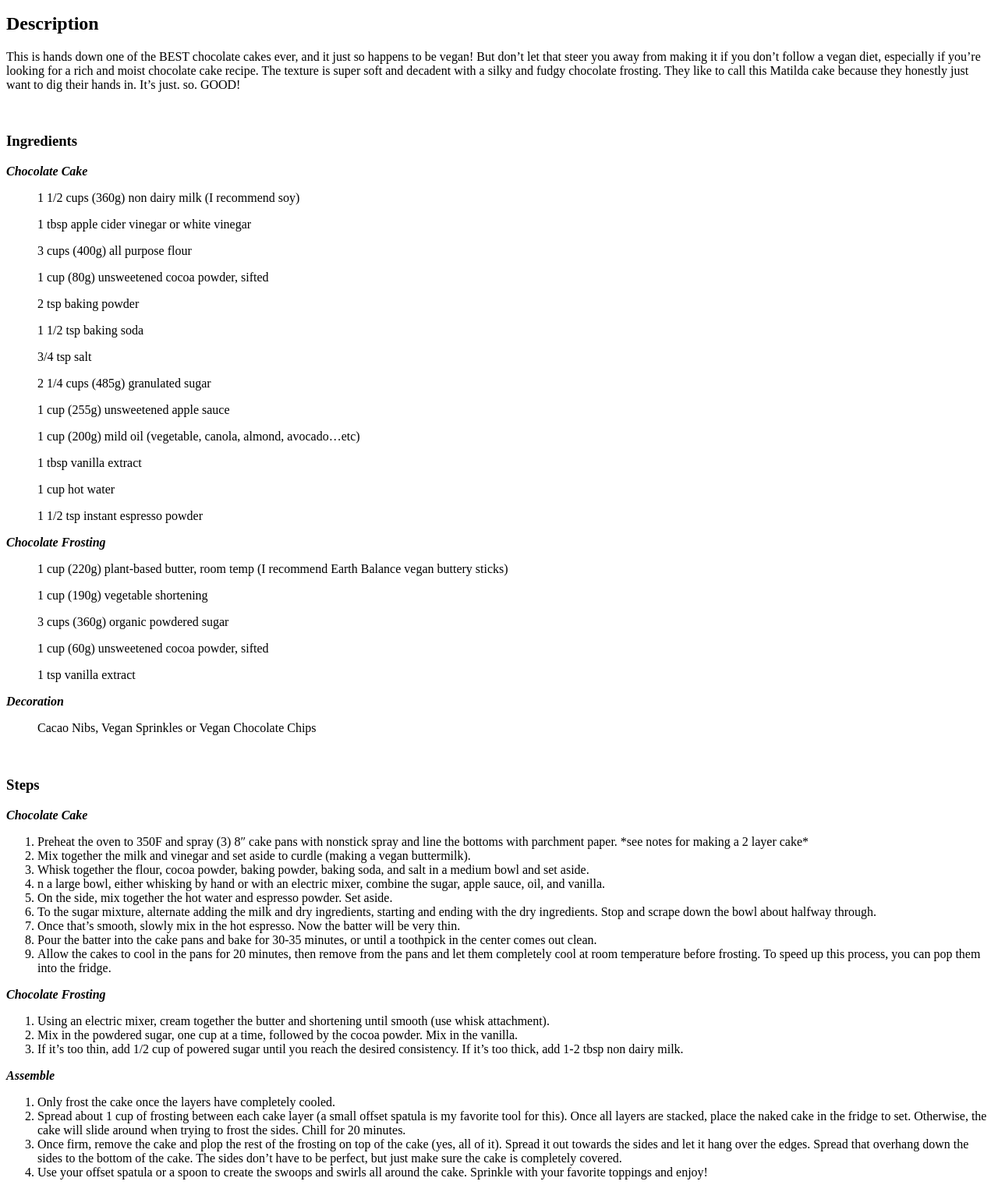
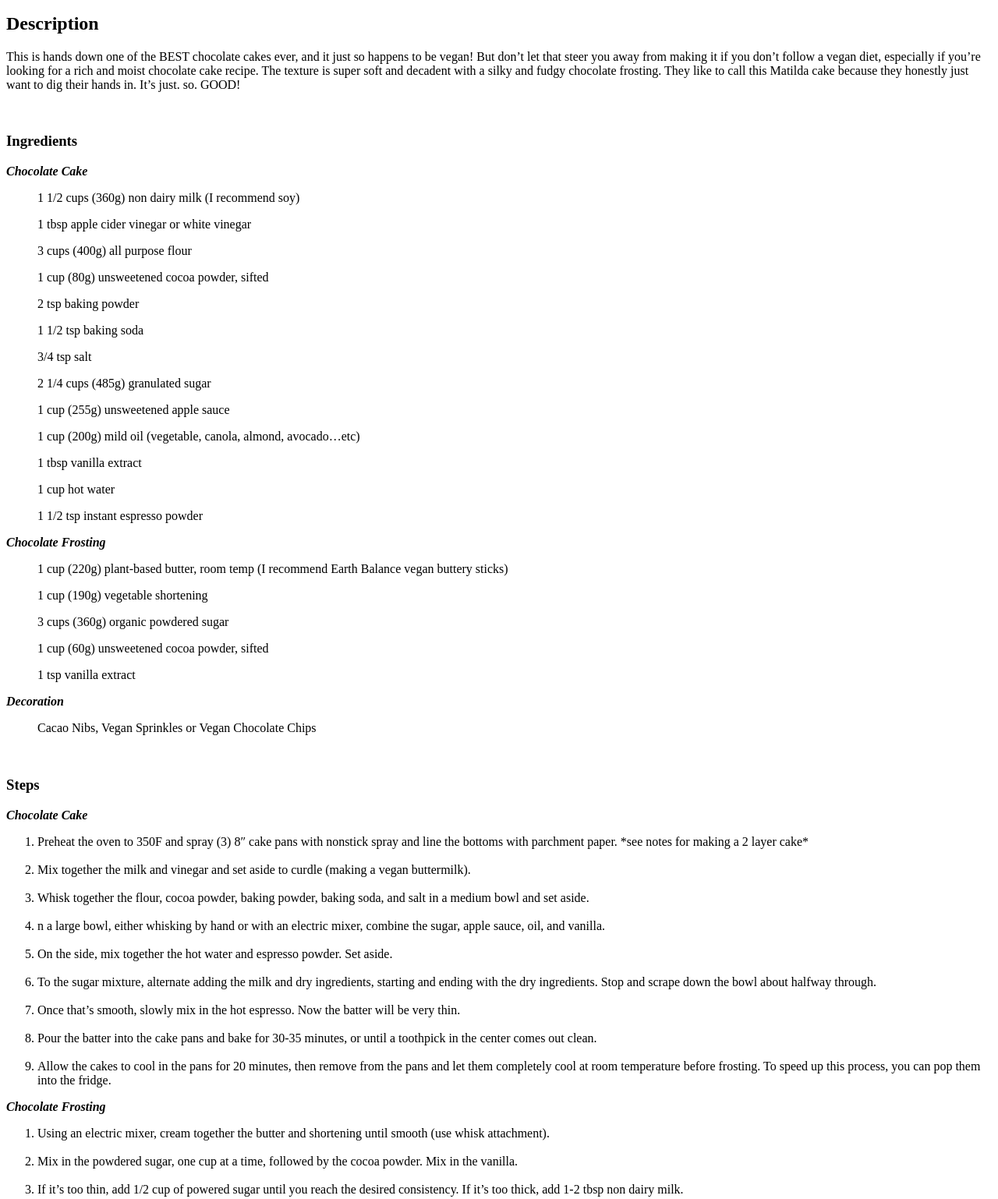
Before and after one commit to codeNinja27/odin-recipes, a plain HTML site: page recipes/chocolate_cake.html in a window 1280 px wide. Shown: the part 101-1639 px from the top of the page at 78% size. Drawn offline with Linux system fonts and the light colour scheme.

Commit message:
added sushi.html and edited asthetic stuff in vegan_shake.html and chocalate_cake.html

```diff
--- a/recipes/chocolate_cake.html
+++ b/recipes/chocolate_cake.html
@@ -35,7 +35,7 @@
     <b><i>Chocolate Frosting</i></b>
     <ul>1 cup (220g) plant-based butter, room temp (I recommend Earth Balance vegan buttery sticks)</ul>
     <ul>1 cup (190g) vegetable shortening</ul>
-    <ul>3 cups (360g) organic powdered sugar </ul>
+    <ul>3 cups (360g) organic powdered sugar</ul>
     <ul>1 cup (60g) unsweetened cocoa powder, sifted</ul>
     <ul>1 tsp vanilla extract</ul>
 
@@ -46,27 +46,27 @@
 
     <b><i>Chocolate Cake</i></b>
     <ol>
-        <li>Preheat the oven to 350F and spray (3) 8″ cake pans with nonstick spray and line the bottoms with parchment paper. *see notes for making a 2 layer cake*</li>
-        <li>Mix together the milk and vinegar and set aside to curdle (making a vegan buttermilk).</li>
-        <li>Whisk together the flour, cocoa powder, baking powder, baking soda, and salt in a medium bowl and set aside.</li>
-        <li>n a large bowl, either whisking by hand or with an electric mixer, combine the sugar, apple sauce, oil, and vanilla.</li>
-        <li>On the side, mix together the hot water and espresso powder. Set aside.</li>
-        <li>To the sugar mixture, alternate adding the milk and dry ingredients, starting and ending with the dry ingredients. Stop and scrape down the bowl about halfway through.</li>
-        <li>Once that’s smooth, slowly mix in the hot espresso. Now the batter will be very thin.</li>
-        <li>Pour the batter into the cake pans and bake for 30-35 minutes, or until a toothpick in the center comes out clean. </li>
+        <li>Preheat the oven to 350F and spray (3) 8″ cake pans with nonstick spray and line the bottoms with parchment paper. *see notes for making a 2 layer cake*</li><br>
+        <li>Mix together the milk and vinegar and set aside to curdle (making a vegan buttermilk).</li><br>
+        <li>Whisk together the flour, cocoa powder, baking powder, baking soda, and salt in a medium bowl and set aside.</li><br>
+        <li>n a large bowl, either whisking by hand or with an electric mixer, combine the sugar, apple sauce, oil, and vanilla.</li><br>
+        <li>On the side, mix together the hot water and espresso powder. Set aside.</li><br>
+        <li>To the sugar mixture, alternate adding the milk and dry ingredients, starting and ending with the dry ingredients. Stop and scrape down the bowl about halfway through.</li><br>
+        <li>Once that’s smooth, slowly mix in the hot espresso. Now the batter will be very thin.</li><br>
+        <li>Pour the batter into the cake pans and bake for 30-35 minutes, or until a toothpick in the center comes out clean. </li><br>
         <li>Allow the cakes to cool in the pans for 20 minutes, then remove from the pans and let them completely cool at room temperature before frosting. To speed up this process, you can pop them into the fridge. </li>
     </ol>
     <b><i>Chocolate Frosting</i></b>
     <ol>
-        <li>Using an electric mixer, cream together the butter and shortening until smooth (use whisk attachment).</li>
-        <li>Mix in the powdered sugar, one cup at a time, followed by the cocoa powder. Mix in the vanilla.</li>
+        <li>Using an electric mixer, cream together the butter and shortening until smooth (use whisk attachment).</li><br>
+        <li>Mix in the powdered sugar, one cup at a time, followed by the cocoa powder. Mix in the vanilla.</li><br>
         <li>If it’s too thin, add 1/2 cup of powered sugar until you reach the desired consistency. If it’s too thick, add 1-2 tbsp non dairy milk.</li>
     </ol>
     <b><i>Assemble</i></b>
     <ol>
-        <li>Only frost the cake once the layers have completely cooled.</li>
-        <li>Spread about 1 cup of frosting between each cake layer (a small offset spatula is my favorite tool for this). Once all layers are stacked, place the naked cake in the fridge to set. Otherwise, the cake will slide around when trying to frost the sides. Chill for 20 minutes.</li>
-        <li>Once firm, remove the cake and plop the rest of the frosting on top of the cake (yes, all of it). Spread it out towards the sides and let it hang over the edges. Spread that overhang down the sides to the bottom of the cake. The sides don’t have to be perfect, but just make sure the cake is completely covered.</li>
+        <li>Only frost the cake once the layers have completely cooled.</li><br>
+        <li>Spread about 1 cup of frosting between each cake layer (a small offset spatula is my favorite tool for this). Once all layers are stacked, place the naked cake in the fridge to set. Otherwise, the cake will slide around when trying to frost the sides. Chill for 20 minutes.</li><br>
+        <li>Once firm, remove the cake and plop the rest of the frosting on top of the cake (yes, all of it). Spread it out towards the sides and let it hang over the edges. Spread that overhang down the sides to the bottom of the cake. The sides don’t have to be perfect, but just make sure the cake is completely covered.</li><br>
         <li>Use your offset spatula or a spoon to create the swoops and swirls all around the cake. Sprinkle with your favorite toppings and enjoy!</li>
     </ol><br>
 </body>
```
Also changed, not shown: index.html (+1 -1 lines), recipes/sushi.html (added, +54 -0 lines), recipes/vegan_shake.html (+1 -1 lines).
